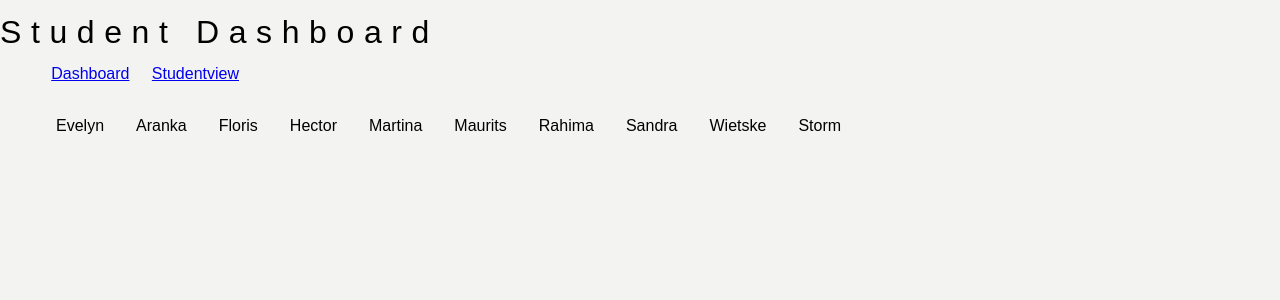
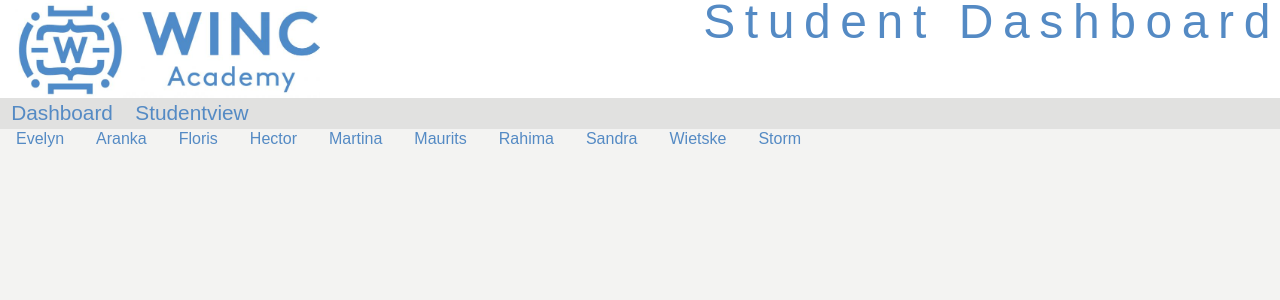
Before and after one commit to nederhoed70/student-dashboard, a React (Create React App) app: page /StudentView in a window 1280 px wide. Shown: the top 300 px of the page. Built offline with nearby package versions, Linux system fonts and the light colour scheme; a web font is replaced by a local one.

Commit message:
did some css styling, ux

```diff
--- a/src/App.css
+++ b/src/App.css
@@ -7,14 +7,25 @@ header {
 	grid-column: 1 / span 5;
 	grid-row: 1;
 }
+a {
+	text-decoration: none;
+}
+
 h1 {
-	line-height: 0.7em;
-	letter-spacing: 0.3em;
+	color: hsl(211, 49%, 55%);
+	font-size: 3em;
+	line-height: 0.9em;
+	letter-spacing: 0.2em;
 	font-weight: 500;
+	margin: 0em;
 }
 h2 {
+	color: hsl(211, 49%, 25%);
+	font-size: 2.1em;
 	font-weight: 400;
 	line-height: 0.5em;
+	text-align: center;
+	margin: 0em;
 }
 h3 {
 	font-weight: 400;
@@ -22,35 +33,64 @@ h3 {
 }
 header ul {
 	display: inline-block;
+	margin: 0em;
+	padding: 0em;
 }
 header li {
 	list-style: none;
 	display: inline-block;
 	padding: 0.1em 1em;
+	color: hsl(211, 49%, 55%);
+}
+
+header li:hover {
+	color: hsl(211, 49%, 28%);
 }
 
 tspan {
 	font-size: 8px;
+}
+.top-title {
+	background-color: #fff;
+	display: flex;
+	justify-content: space-between;
+}
+.top-title img {
+	width: 25%;
+}
+.top-nav {
+	padding: 0.2em 0em;
+	margin: 0px;
+	background-color: hsl(60, 2%, 88%);
 }
 .top-nav li {
 	display: inline;
 	list-style: none;
 	padding: 0px 0.7em;
 }
+.top-nav li a {
+	color: hsl(211, 49%, 55%);
+	font-size: 1.3em;
+}
+.top-nav li a:hover {
+	color: hsl(211, 49%, 28%);
+}
+
 .overview {
 	display: grid;
 	grid-template-columns: 10% 20% 30% 20% 20%;
-	grid-template-rows: 12% auto 10%;
+	grid-template-rows: auto 10%;
 	grid-column-gap: 0px;
 	grid-row-gap: 0px;
 }
 .filter {
 	grid-column: 1;
-	grid-row: 2 / auto;
+	grid-row: 1 / auto;
+	margin: 0.6em 0em;
 }
 .charts {
 	grid-column: 2 / span 4;
-	grid-row: 2 / auto;
+	grid-row: 1 / auto;
 }
 .tasks-filter {
 	max-height: 300px;
@@ -74,6 +114,10 @@ tspan {
 	text-decoration: line-through;
 	color: hsl(0, 0%, 66%);
 }
+#huntr-react-container-2 {
+	margin: 0em;
+}
+
 @font-face {
 	font-family: 'Work Sans';
 	font-style: normal;
--- a/src/charts/DashboardCharts.js
+++ b/src/charts/DashboardCharts.js
@@ -9,7 +9,6 @@ import {
 } from 'victory';
 
 function DashboardCharts(props) {
-	console.log('props', props);
 	return (
 		<div className={'charts'}>
 			<VictoryChart
--- a/src/components/Filter.js
+++ b/src/components/Filter.js
@@ -1,41 +1,40 @@
 import React from 'react';
 
 function Filter(props) {
-	function filterAllData(item, filter) {
-		const dataToFilter = props.rawData;
-		let filteredDataToState = '';
-		if (item === 'name') {
-			// filteredDataToState = dataToFilter.filter(each => each.name !== filter);
-			filteredDataToState = dataToFilter.filter(
-				each => !props.activeFilter.includes(each.name)
-			);
-		} else if (item === 'task') {
-			// filteredDataToState = dataToFilter.filter(each => each.task !== filter);
-			filteredDataToState = dataToFilter.filter(
-				each => !props.activeFilter.includes(each.task)
-			);
-		}
-		props.alterState(filteredDataToState);
-	}
+	// function filterAllData(item, filter) {
+	// 	const dataToFilter = props.rawData;
+	// 	let filteredDataToState = '';
+	// 	if (item === 'name') {
+	// 		// filteredDataToState = dataToFilter.filter(each => each.name !== filter);
+	// 		filteredDataToState = dataToFilter.filter(
+	// 			each => !filter.includes(each.name)
+	// 		);
+	// 	} else if (item === 'task') {
+	// 		// filteredDataToState = dataToFilter.filter(each => each.task !== filter);
+	// 		filteredDataToState = dataToFilter.filter(
+	// 			each => !filter.includes(each.task)
+	// 		);
+	// 	}
+	// 	props.alterState(filteredDataToState);
+	// }
 
 	const handleClick = event => {
-		const { title, id } = event.target;
+		let { id, title } = event.target;
 		//filter data in charts by clicked filter
-
 		let filterList = props.activeFilter;
 		if (!filterList.includes(title)) {
 			filterList.push(title);
 			console.log('aan');
 			props.filterSwitchToState(filterList);
-		} else {
+		} else if (filterList.includes(title)) {
 			console.log('uit');
-			let newFilterList = filterList.filter(fil => fil !== title);
+			let newFilterList = props.activeFilter.filter(fil => fil !== title);
 			console.log('fl:', newFilterList);
 			props.filterSwitchToState(newFilterList);
 		}
 
 		console.log('state:', props.activeFilter);
-		filterAllData(id, title);
+		props.alterState(id, title);
 	};
 	const studentsFilter = props.students.map(student => (
 		<li
--- a/src/components/Overview.js
+++ b/src/components/Overview.js
@@ -1,12 +1,16 @@
 import React from 'react';
+import { BrowserRouter as Router, Link, Route, Switch } from 'react-router-dom';
 import StudentDashboard from './StudentDashboard';
 import StudentView from './StudentView';
-import { BrowserRouter as Router, Switch, Route, Link } from 'react-router-dom';
+import winclogo from './resources/winc-logo.jpg';
 
 function Overview() {
 	return (
 		<Router>
-			<h1>Student Dashboard</h1>
+			<div className='top-title'>
+				<img src={winclogo} />
+				<h1>Student Dashboard</h1>
+			</div>
 			<ul className='top-nav'>
 				<li>
 					<Link to='/StudentDashboard'>Dashboard</Link>
--- a/src/components/StudentDashboard.js
+++ b/src/components/StudentDashboard.js
@@ -15,7 +15,19 @@ class StudentDashboard extends React.Component {
 			activeFilter: []
 		};
 	}
-	alterState = newStateItem => {
+	alterState = (id, title) => {
+		let newStateItem = '';
+		switch (id) {
+			case 'name':
+				newStateItem = this.state.rawData.filter(
+					each => !this.state.activeFilter.includes(each.name)
+				);
+				break;
+			case 'task':
+				newStateItem = newStateItem = this.state.rawData.filter(
+					each => !this.state.activeFilter.includes(each.task)
+				);
+		}
 		this.setState({ filteredData: [...newStateItem] });
 	};
 	filterSwitchToState = filtername => {
```
Also changed, not shown: src/components/resources/winc-logo.jpg (added).
